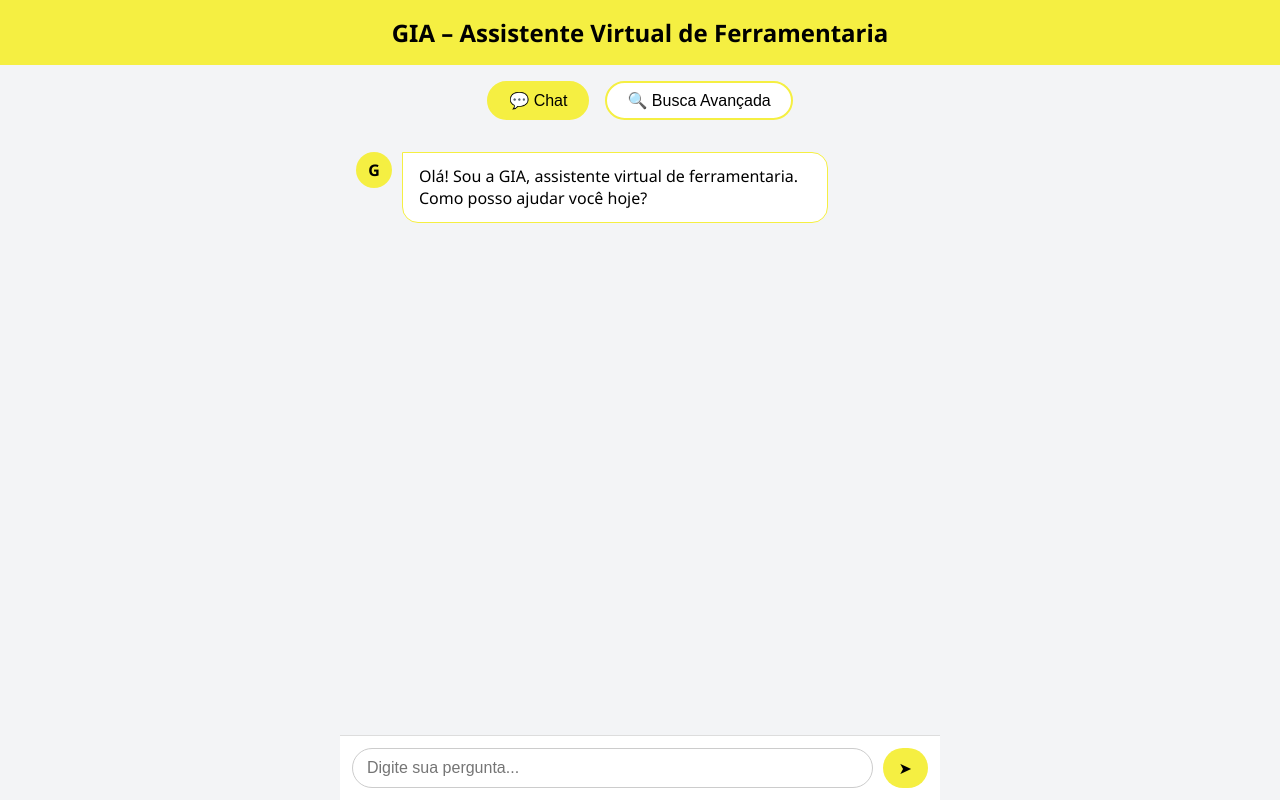
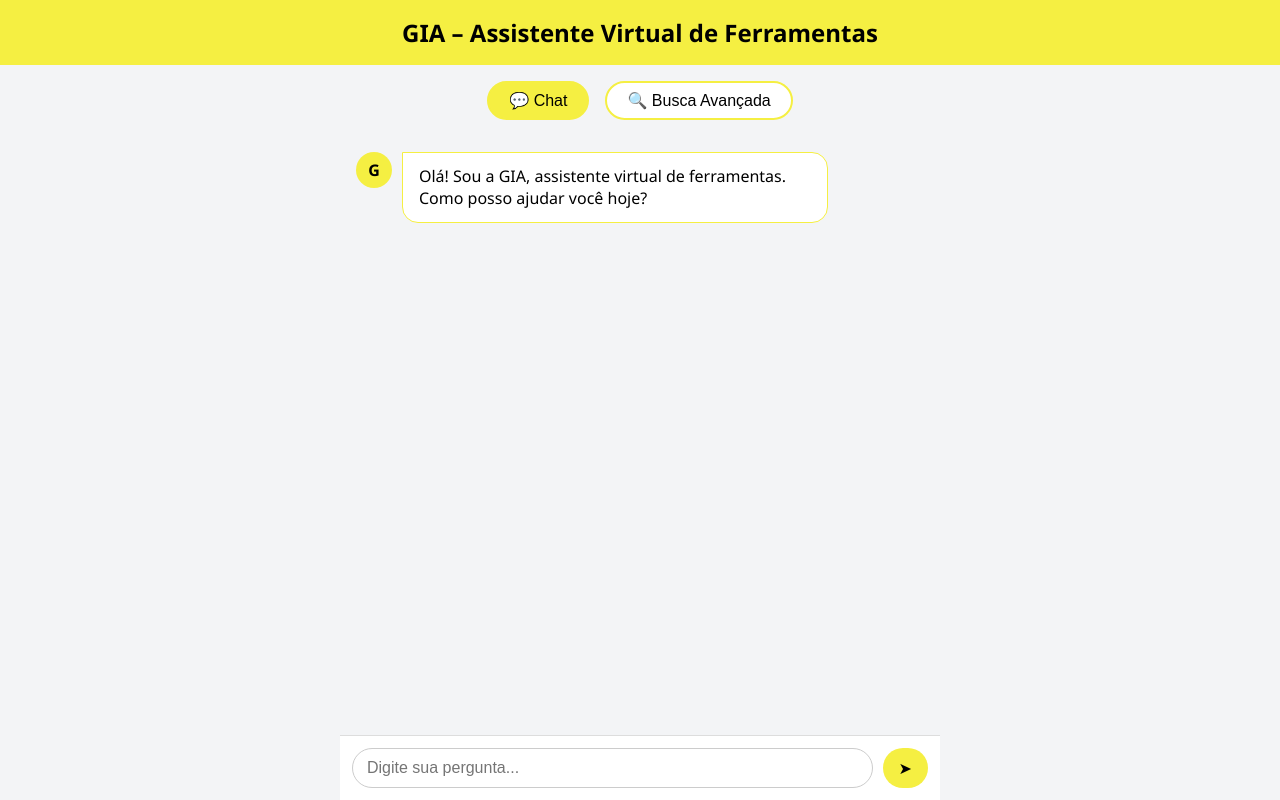
Before and after one commit to CesarA22/giaWeb-frontend, a plain HTML site: page index.html in a window 1280 px wide. Drawn offline with Linux system fonts and the light colour scheme.

Commit message:
Mudança nas strings "Ferramentaria" para "ferramentas"

```diff
--- a/index.html
+++ b/index.html
@@ -77,7 +77,7 @@
 </head>
 <body>
 
-  <header>GIA – Assistente Virtual de Ferramentaria</header>
+  <header>GIA – Assistente Virtual de Ferramentas</header>
 
   <!-- ====== SELETOR DE MODO (CHAT | BUSCA) ============================ -->
   <div class="mode-switcher">
@@ -446,7 +446,7 @@
 
   /* ---------- mensagem inicial ------------------------------------ */
   window.addEventListener('load',()=>{
-    adicionarMensagem("Olá! Sou a GIA, assistente virtual de ferramentaria. Como posso ajudar você hoje?",'bot-msg',true);
+    adicionarMensagem("Olá! Sou a GIA, assistente virtual de ferramentas. Como posso ajudar você hoje?",'bot-msg',true);
   });
   </script>
 </body>
```
